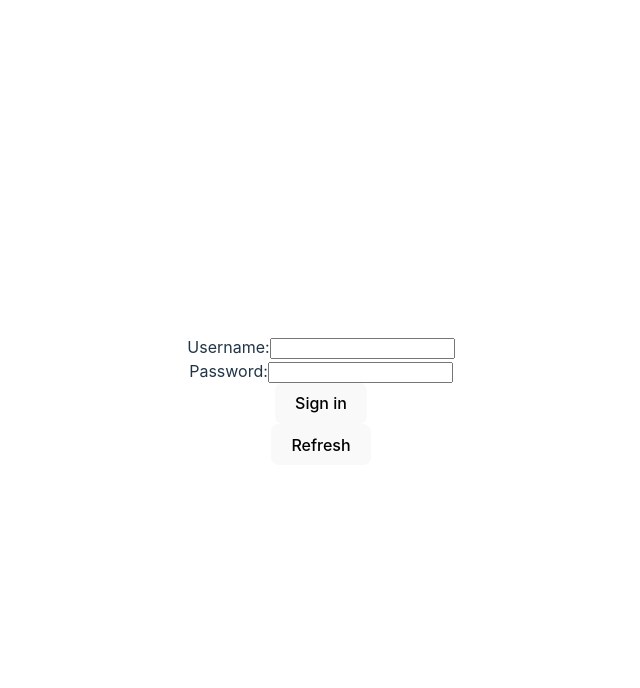
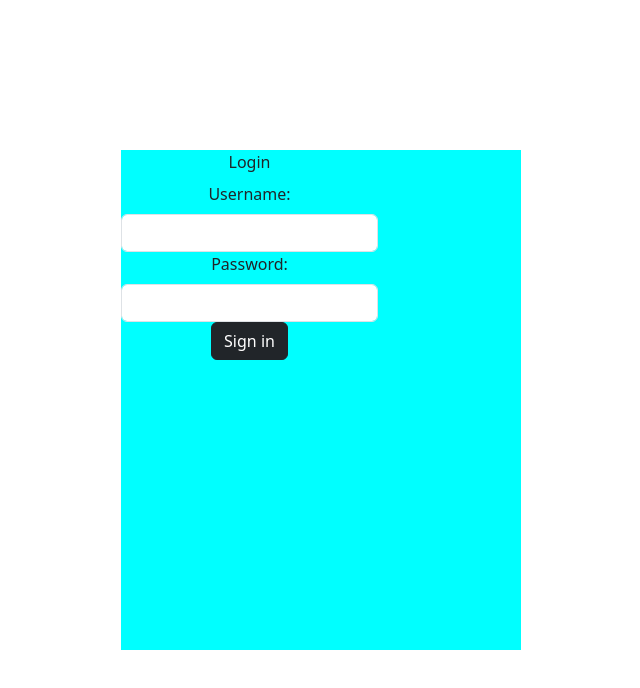
Before and after one commit to EightCubed/PET_TIN_FE, a React (Vite) app: page /login in a window 1280 px wide. Shown: the top 688 px of the page, without its empty margins (319-959 px from the left). Built offline with nearby package versions, Linux system fonts and the light colour scheme; no server answers.

Commit message:
Fixed routing for logout

```diff
--- a/package.json
+++ b/package.json
@@ -12,8 +12,10 @@
   "dependencies": {
     "axios": "^1.7.2",
     "bootstrap": "^5.3.3",
+    "classnames": "^2.5.1",
     "jwt-decode": "^4.0.0",
     "react": "^18.2.0",
+    "react-bootstrap": "^2.10.2",
     "react-dom": "^18.2.0",
     "react-router-dom": "^6.23.1"
   },
--- a/src/App.tsx
+++ b/src/App.tsx
@@ -6,6 +6,8 @@ import { useEffect, useState } from "react";
 import { jwtDecode } from "jwt-decode";
 import { useAuth } from "./Context/AuthProvider";
 import useRefreshToken from "./hooks/useRefreshToken";
+import Loader from "./Components/Loader";
+import { DASHBOARD_URL, LOGIN_URL } from "./Components/constants";
 
 function App() {
   const { auth } = useAuth();
@@ -34,26 +36,32 @@ function App() {
           setIsAuthenticated(false);
         }
       }
-      setLoading(false);
+      setTimeout(async () => {
+        setLoading(false);
+      }, 200); // 0.2 seconds delay
     };
 
     verifyToken();
   }, [auth.accessToken, refresh]);
 
   if (loading) {
-    return <div>Loading...</div>; // Or a proper loading component
+    return <Loader />;
   }
 
   return (
     <div className="App">
       <Routes>
         <Route
-          path="/login"
-          element={isAuthenticated ? <Navigate to="/dashboard" /> : <Login />}
+          path={LOGIN_URL}
+          element={
+            isAuthenticated ? <Navigate to={DASHBOARD_URL} /> : <Login />
+          }
         />
         <Route
-          path="/dashboard"
-          element={!isAuthenticated ? <Navigate to="/login" /> : <Dashboard />}
+          path={DASHBOARD_URL}
+          element={
+            !isAuthenticated ? <Navigate to={LOGIN_URL} /> : <Dashboard />
+          }
         />
       </Routes>
     </div>
--- a/src/Components/Dashboard.tsx
+++ b/src/Components/Dashboard.tsx
@@ -1,5 +1,32 @@
+import { Button } from "react-bootstrap";
+import { Fetch } from "../Utility Functions/fetch_utilites";
+import { useNavigate } from "react-router-dom";
+import { useAuth } from "../Context/AuthProvider";
+import { LOGIN_URL, initAuth } from "./constants";
+
 const Dashboard = () => {
-  return <>Dashboard!</>;
+  const navigate = useNavigate();
+  const { setAuth } = useAuth();
+
+  const handleClick = async () => {
+    try {
+      await Fetch({
+        method: "post",
+        apiRoutes: "logout",
+      });
+      setAuth(initAuth);
+      navigate(LOGIN_URL, { replace: true });
+    } catch (err) {
+      console.error(err);
+    }
+  };
+
+  return (
+    <>
+      Dashboard!
+      <Button onClick={handleClick}>Logout</Button>
+    </>
+  );
 };
 
 export default Dashboard;
--- /dev/null
+++ b/src/Components/Loader.tsx
@@ -0,0 +1,18 @@
+import Spinner from "react-bootstrap/Spinner";
+import styles from "./loader.module.css";
+import "bootstrap/dist/css/bootstrap.min.css";
+import classNames from "classnames/bind";
+
+const cx = classNames.bind(styles);
+
+function Loader() {
+  return (
+    <>
+      <div className={cx("loader")}>
+        <Spinner animation="grow" />
+      </div>
+    </>
+  );
+}
+
+export default Loader;
--- a/src/Components/Login.tsx
+++ b/src/Components/Login.tsx
@@ -2,37 +2,31 @@ import React, { useState } from "react";
 import { Fetch } from "../Utility Functions/fetch_utilites";
 import { LoginPostData, LoginPostResponseData } from "./login.types";
 import { useAuth } from "../Context/AuthProvider";
-import useRefreshToken from "../hooks/useRefreshToken";
+import { Button, Form } from "react-bootstrap";
+import styles from "./login.module.css";
+import classNames from "classnames/bind";
+
+const cx = classNames.bind(styles);
+
+const initFormData: LoginPostData = {
+  username: "",
+  password: "",
+};
 
 const LoginForm = () => {
   const { setAuth } = useAuth();
-  const refresh = useRefreshToken();
 
-  const [formData, setFormData] = useState<LoginPostData>({
-    username: "",
-    password: "",
-  });
+  const [formData, setFormData] = useState(initFormData);
 
-  const handleChange = (e: React.ChangeEvent<HTMLInputElement>) => {
-    const { name, value } = e.target;
+  const handleChange = (name: string, value: string) => {
     setFormData({
       ...formData,
       [name]: value,
     });
   };
 
-  const test = async (temp: string) => {
-    const response1 = await Fetch<LoginPostResponseData>({
-      method: "get",
-      apiRoutes: "listPets",
-      bearerToken: temp,
-    });
-    console.log(response1);
-  };
-
   const handleSubmit = async (e: React.FormEvent<HTMLFormElement>) => {
     e.preventDefault();
-    console.log("Form Data Submitted:", formData);
     const response = await Fetch<LoginPostResponseData>({
       method: "post",
       apiRoutes: "login",
@@ -47,38 +41,43 @@ const LoginForm = () => {
       roles: response.roles,
       accessToken: response.accessToken,
     });
-    test(response.accessToken);
-  };
-
-  const handleRefresh = async () => {
-    await refresh();
   };
 
   return (
-    <>
-      <form onSubmit={(e) => handleSubmit(e)}>
-        <div>
-          <label>Username:</label>
-          <input
+    <div className={cx("loginContainer")}>
+      <Form onSubmit={(e) => handleSubmit(e)}>
+        <Form.Group>
+          <Form.Label>Login</Form.Label>
+        </Form.Group>
+        <Form.Group>
+          <Form.Label>Username:</Form.Label>
+          <Form.Control
             type="text"
             name="username"
             value={formData.username}
-            onChange={(e) => handleChange(e)}
+            onChange={({ target: { name, value } }) =>
+              handleChange(name, value)
+            }
           />
-        </div>
           <div>
-          <label>Password:</label>
-          <input
+            <Form.Label>Password:</Form.Label>
+            <Form.Control
               type="password"
               name="password"
               value={formData.password}
-            onChange={(e) => handleChange(e)}
+              onChange={({ target: { name, value } }) =>
+                handleChange(name, value)
+              }
             />
           </div>
-        <button type="submit">Sign in</button>
-      </form>
-      <button onClick={handleRefresh}>Refresh</button>
-    </>
+        </Form.Group>
+        <Form.Group>
+          <Button variant="dark" type="submit">
+            Sign in
+          </Button>
+        </Form.Group>
+      </Form>
+    </div>
   );
 };
 
--- /dev/null
+++ b/src/Components/constants.ts
@@ -0,0 +1,12 @@
+import { AuthTypes } from "../Context/AuthTypes";
+
+export const initAuth: AuthTypes = {
+  username: "",
+  pwd: "",
+  roles: [],
+  accessToken: "",
+};
+
+export const LOGIN_URL = "/login";
+export const REGISTER_URL = "/register";
+export const DASHBOARD_URL = "/dashboard";
--- /dev/null
+++ b/src/Components/loader.module.css
@@ -0,0 +1,8 @@
+.loader {
+  display: flex;
+  justify-content: center;
+  align-items: center;
+  background-color: white;
+  min-width: 60px;
+  min-height: 60px;
+}
--- /dev/null
+++ b/src/Components/login.module.css
@@ -0,0 +1,7 @@
+.loginContainer {
+  min-width: 400px;
+  min-height: 500px;
+  display: flex;
+  background-color: aqua;
+  margin: auto;
+}
--- a/src/Context/AuthProvider.tsx
+++ b/src/Context/AuthProvider.tsx
@@ -1,29 +1,8 @@
-import React, { createContext, useState, ReactNode, useContext } from "react";
-
-interface AuthTypes {
-  username: string;
-  pwd: string;
-  roles: number[];
-  accessToken: string;
-}
-
-const initAuth: AuthTypes = {
-  username: "",
-  pwd: "",
-  roles: [],
-  accessToken: "",
-};
-
-interface AuthContextType {
-  auth: AuthTypes;
-  setAuth: React.Dispatch<React.SetStateAction<AuthTypes>>;
-}
+import React, { createContext, useState, useContext } from "react";
+import { initAuth } from "../Components/constants";
+import { AuthContextType, AuthProviderProps, AuthTypes } from "./AuthTypes";
 
 const AuthContext = createContext<AuthContextType | undefined>(undefined);
-
-interface AuthProviderProps {
-  children: ReactNode;
-}
 
 export const AuthProvider: React.FC<AuthProviderProps> = ({ children }) => {
   const [auth, setAuth] = useState<AuthTypes>(initAuth);
--- /dev/null
+++ b/src/Context/AuthTypes.ts
@@ -0,0 +1,16 @@
+import { ReactNode } from "react";
+
+export interface AuthTypes {
+  username: string;
+  pwd: string;
+  roles: number[];
+  accessToken: string;
+}
+
+export interface AuthContextType {
+  auth: AuthTypes;
+  setAuth: React.Dispatch<React.SetStateAction<AuthTypes>>;
+}
+export interface AuthProviderProps {
+  children: ReactNode;
+}
--- a/src/hooks/useRefreshToken.ts
+++ b/src/hooks/useRefreshToken.ts
@@ -10,7 +10,6 @@ const useRefreshToken = () => {
       withCredentials: true,
     });
     setAuth((prev) => {
-      console.log(JSON.stringify(prev));
       console.log(response.data.accessToken);
       return { ...prev, accessToken: response.data.accessToken };
     });
```
Also changed, not shown: 1 other file (tests, documents, lock files or other folders). Lines whose indentation alone changed are shown as unchanged.
